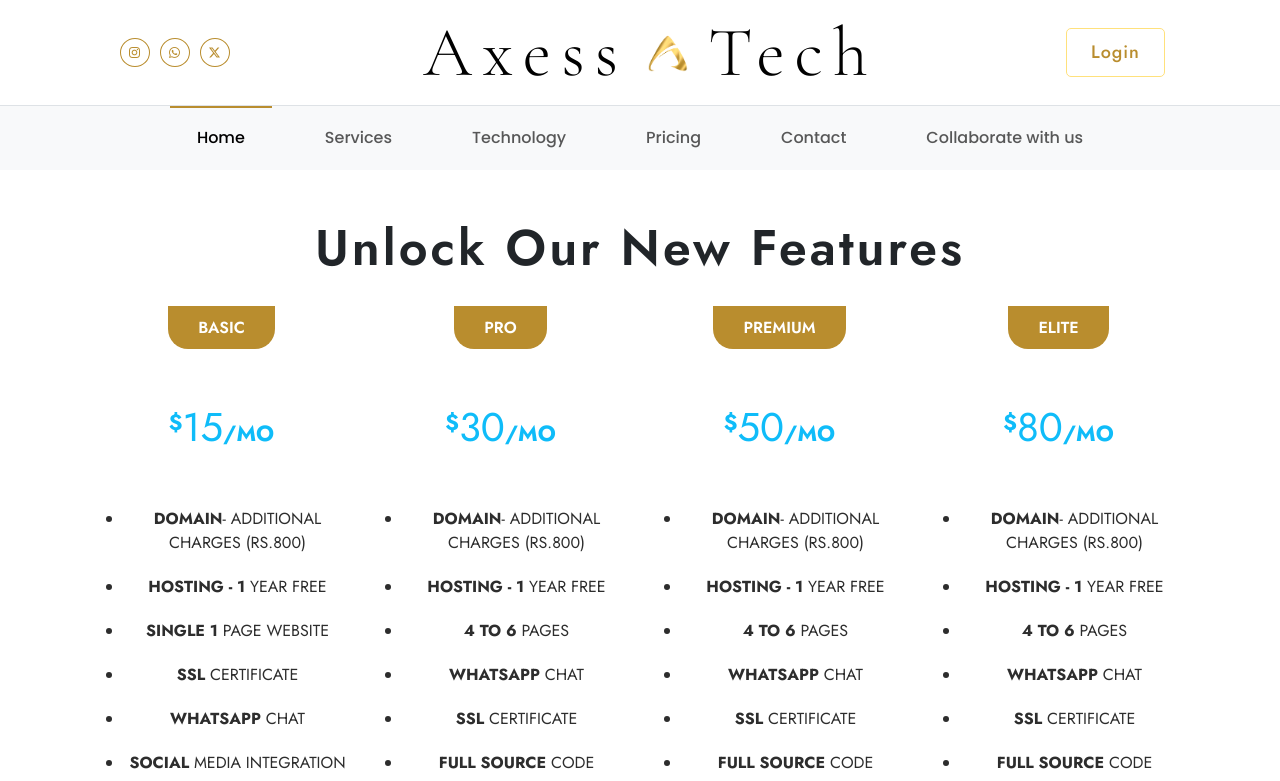
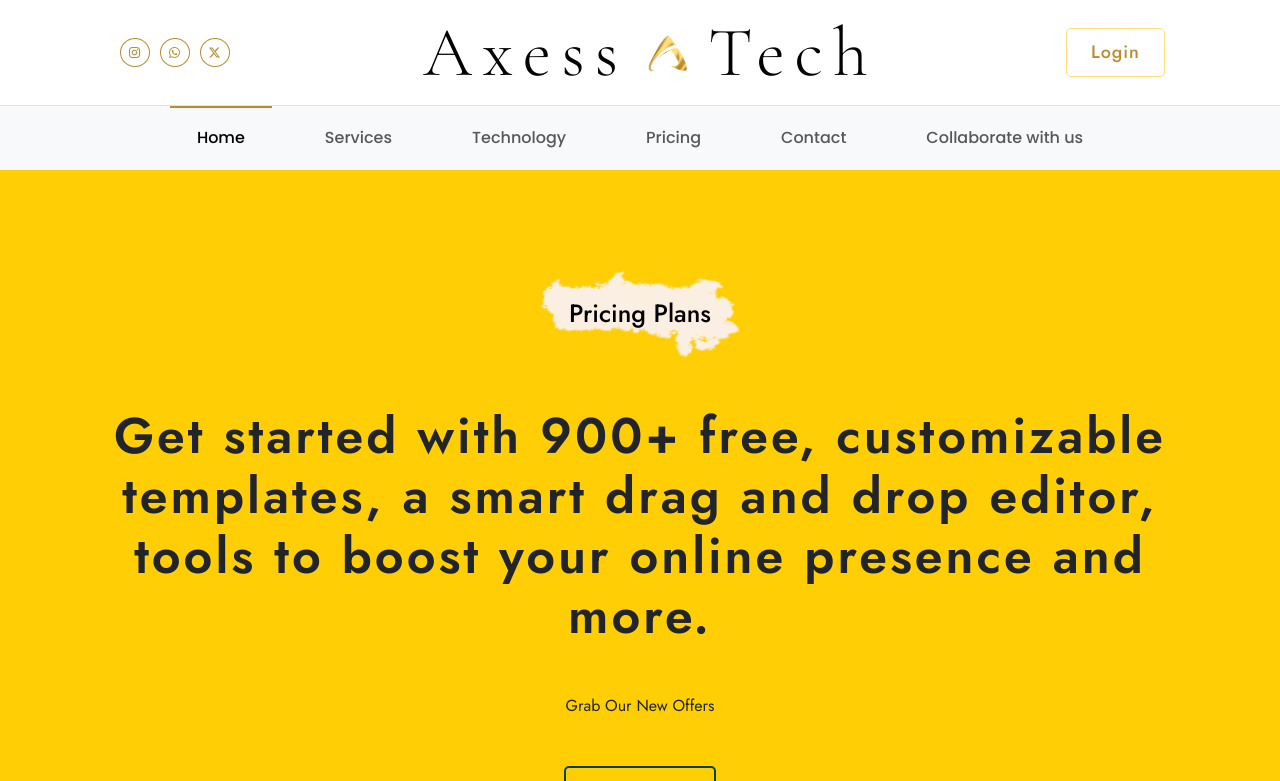
Before and after one commit to axessmongo/AxessTechnology-project, a React (Vite) app in the folder client/: page /Pricing in a window 1280 px wide. Shown: the top 781 px of the page. Built offline with nearby package versions, Linux system fonts and the light colour scheme.

Commit message:
Added Banner Page

```diff
--- a/client/src/pages/Pricing.jsx
+++ b/client/src/pages/Pricing.jsx
@@ -1,5 +1,6 @@
 import React from 'react'
 import Navbar from '../components/Navbar'
+import Banner from '../components/Banner'
 import Footer from '../components/Footer'
 import '../assets/css/Pricing.scss'
 
@@ -7,6 +8,7 @@ function Pricing() {
 	return (
 		<>
 			<Navbar />
+			<Banner h1={'Pricing Plans'} h2={'Get started with 900+ free, customizable templates, a smart drag and drop editor, tools to boost your online presence and more.'} h3={'Grab Our New Offers'}/>
 			<section className='pricing mt-5'>
 				<h1 className='primary-header text-center'>Unlock Our New Features</h1>
 				<div className="container pricing-table">
```
